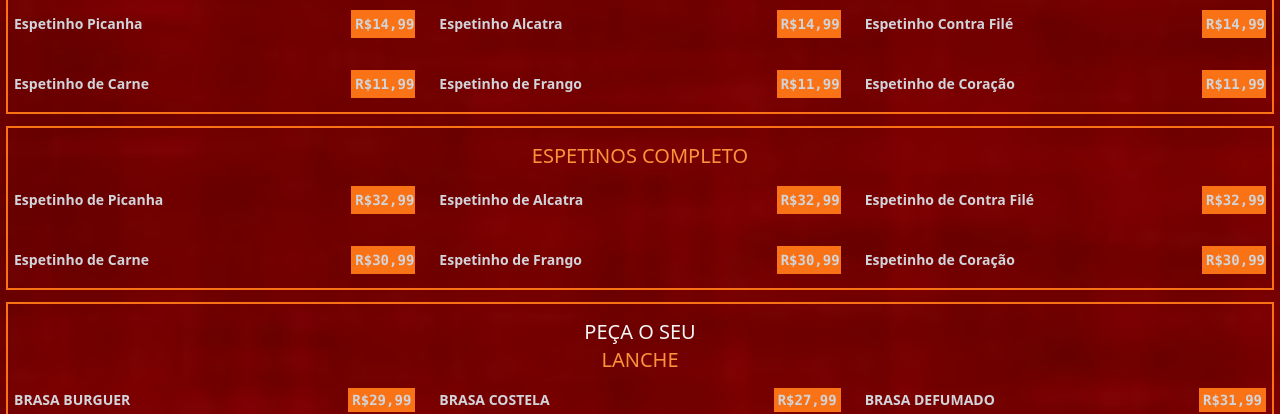
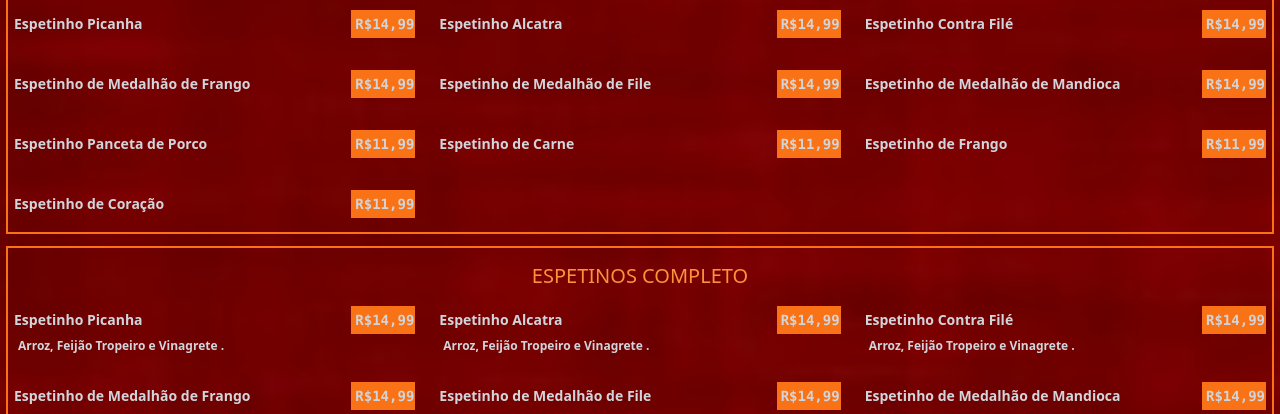
Before and after one commit to joaovitornara10/cardapio, a Next.js app: page / in a window 1280 px wide. Shown: the part 534-948 px from the top of the page. Built offline with nearby package versions, Linux system fonts and the light colour scheme.

Commit message:
Update db.js

```diff
--- a/src/db.js
+++ b/src/db.js
@@ -24,6 +24,32 @@ export const destaque = ([
             price: "14,99",
             category: "bebidas"
         },
+
+        {
+            id: "350",
+            name: "Espetinho de Medalhão de Frango",
+            price: "14,99",
+            category: "bebidas"
+        },
+        {
+            id: "350",
+            name: "Espetinho de Medalhão de File",
+            price: "14,99",
+            category: "bebidas"
+        },
+        {
+            id: "350",
+            name: "Espetinho de Medalhão de Mandioca",
+            price: "14,99",
+            category: "bebidas"
+        },
+
+        {
+            id: "350",
+            name: "Espetinho Panceta de Porco",
+            price: "11,99",
+            category: "bebidas"
+        },
          {
             id: "350",
             name: "Espetinho de Carne",
@@ -43,8 +69,9 @@ export const destaque = ([
             name: "Espetinho de Coração",
             price: "11,99",
             category: "bebidas"
+        },
 
-        },
+
     ],
     },  {
     id: "32",
@@ -52,45 +79,82 @@ export const destaque = ([
     itens: [
         {
             id: "350",
-            name: "Espetinho de Picanha ",
-            price: "32,99",
-            category: "bebidas"
+            name: "Espetinho Picanha ",
+            price: "14,99",
+            category: "bebidas",
+            description: "Arroz, Feijão Tropeiro e Vinagrete .",
+
 
         },
         {
             id: "350",
-            name: "Espetinho de Alcatra  ",
-            price: "32,99",
-            category: "bebidas"
+            name: "Espetinho Alcatra  ",
+            price: "14,99",
+            category: "bebidas",
+            description: "Arroz, Feijão Tropeiro e Vinagrete .",
 
         },
         {
             id: "350",
-            name: "Espetinho de Contra Filé ",
-            price: "32,99",
-            category: "bebidas"
+            name: "Espetinho Contra Filé ",
+            price: "14,99",
+            category: "bebidas",
+            description: "Arroz, Feijão Tropeiro e Vinagrete .",
+        },
+
+        {
+            id: "350",
+            name: "Espetinho de Medalhão de Frango",
+            price: "14,99",
+            category: "bebidas",
+            description: "Arroz, Feijão Tropeiro e Vinagrete .",
         },
         {
             id: "350",
+            name: "Espetinho de Medalhão de File",
+            price: "14,99",
+            category: "bebidas",
+            description: "Arroz, Feijão Tropeiro e Vinagrete .",
+        },
+        {
+            id: "350",
+            name: "Espetinho de Medalhão de Mandioca",
+            price: "14,99",
+            category: "bebidas",
+            description: "Arroz, Feijão Tropeiro e Vinagrete .",
+        },
+
+        {
+            id: "350",
+            name: "Espetinho Panceta de Porco",
+            price: "11,99",
+            category: "bebidas",
+            description: "Arroz, Feijão Tropeiro e Vinagrete .",
+        },
+         {
+            id: "350",
             name: "Espetinho de Carne",
-            price: "30,99",
-            category: "bebidas"
+            price: "11,99",
+            category: "bebidas",
+            description: "Arroz, Feijão Tropeiro e Vinagrete .",
 
         },
         {
             id: "350",
             name: "Espetinho de Frango",
-            price: "30,99",
-            category: "bebidas"
+            price: "11,99",
+            category: "bebidas",
+            description: "Arroz, Feijão Tropeiro e Vinagrete .",
 
         },
         {
             id: "350",
             name: "Espetinho de Coração",
-            price: "30,99",
-            category: "bebidas"
+            price: "11,99",
+            category: "bebidas",
+            description: "Arroz, Feijão Tropeiro e Vinagrete .",
+        },
 
-        },
     ],
     },
 ]);
```
